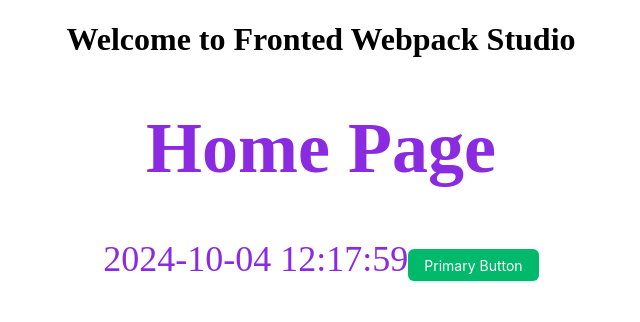
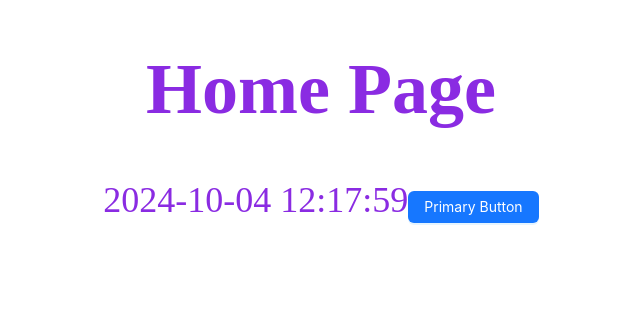
Before and after one commit to Nottoocold/Fronted-Webpack-Studio, a React app: page / in a window 1280 px wide. Shown: the top 322 px of the page, without its empty margins (319-959 px from the left). Built offline with nearby package versions, Linux system fonts and the light colour scheme.

Commit message:
最简单的react-router-dom例子

```diff
--- a/src/App.jsx
+++ b/src/App.jsx
@@ -1,23 +1,15 @@
 import Home from "@/pages/Home";
 import "./App.less"; // 全局样式
-import { ConfigProvider } from "antd";
+import { createBrowserRouter, RouterProvider, Router, Link } from "react-router-dom";
 
-export default function App() {
-  return (
-    <ConfigProvider
-      theme={{
-        token: {
-          // 更多详情，参考https://ant-design.antgroup.com/docs/react/customize-theme-cn
-          // Seed Token，影响范围大
-          colorPrimary: "#00b96b",
+const router = createBrowserRouter([
+  { path: "/", element: <Home /> },
+  { path: "/login", element: <div>this is login page.</div> },
+]);
 
-          // 派生变量，影响范围小
-          colorBgContainer: "#f6ffed",
-        },
-      }}
-    >
-      <h1>Welcome to Fronted Webpack Studio</h1>
-      <Home />
-    </ConfigProvider>
-  );
+
+function App() {
+  return <RouterProvider router={router} />;
 }
+
+export default App;
```
